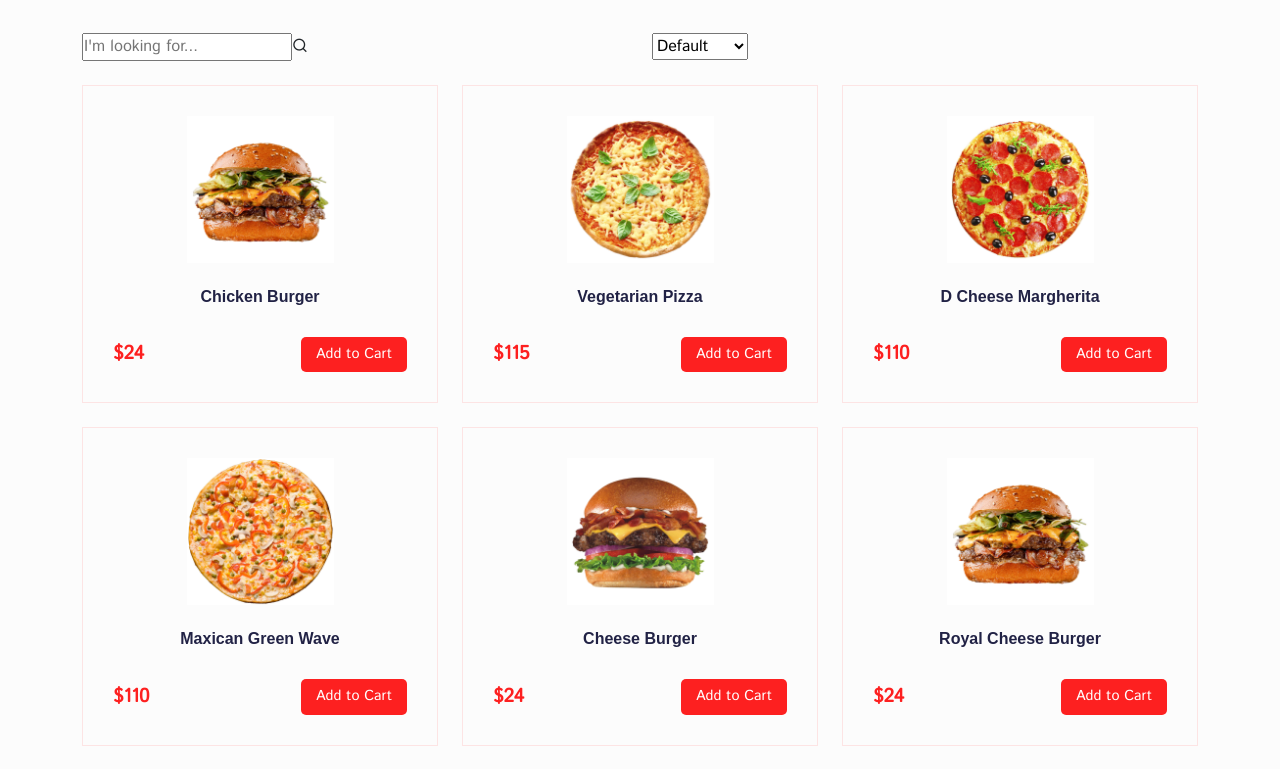
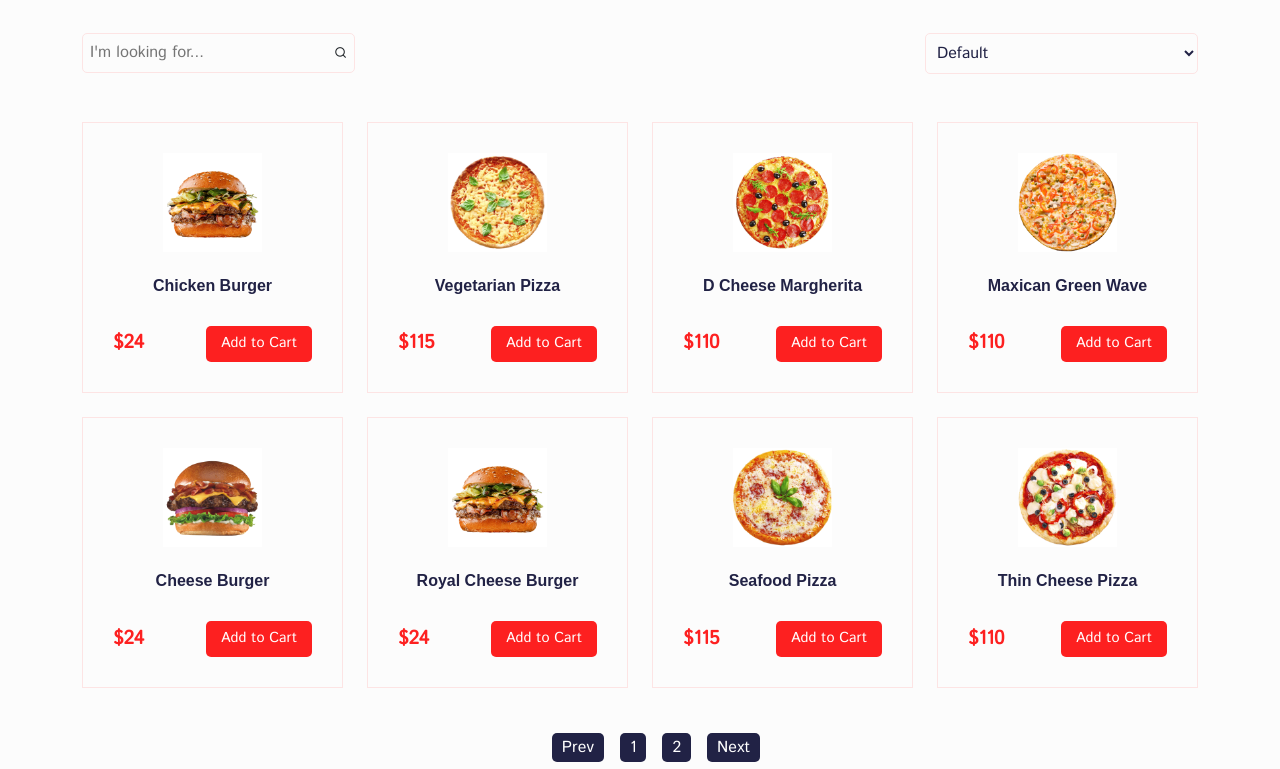
Before and after one commit to Aziz3010/food-delivery, a React (Create React App) app: page /foods in a window 1280 px wide. Shown: the part 360-1129 px from the top of the page. Built offline with nearby package versions, Linux system fonts and the light colour scheme; a web font is replaced by a local one.

Commit message:
add some section

```diff
--- a/package.json
+++ b/package.json
@@ -11,6 +11,7 @@
     "bootstrap": "^5.2.0-beta1",
     "react": "^18.2.0",
     "react-dom": "^18.2.0",
+    "react-paginate": "^8.1.3",
     "react-redux": "^8.0.2",
     "react-router-dom": "^6.3.0",
     "react-scripts": "5.0.1",
--- a/src/pages/AllFoods.jsx
+++ b/src/pages/AllFoods.jsx
@@ -1,11 +1,33 @@
-import React from 'react';
+import React, { useState } from 'react';
 import Helmet from '../components/Helmet/Helmet';
 import { Container, Row, Col } from 'reactstrap';
 import CommonSection from '../components/UI/common-section/CommonSection';
 import products from '../assets/fake-data/products';
 import ProductCart from '../components/UI/product-card/ProductCard';
+import '../styles/all-foods.css';
+import ReactPaginate from 'react-paginate';
 
 const AllFoods = () => {
+  const [searchTerm, setSearchTerm] = useState('');
+  const [pageNumber, setPageNumber] = useState(0);
+  const searchedProducts = products.filter( (item) => {
+    let filteredProduct = null;
+    if(item.title.toLowerCase().includes(searchTerm.toLowerCase()) ) {
+      return filteredProduct = item;
+    } else if(searchTerm === '') {
+      return filteredProduct = products;
+    }
+    return filteredProduct;
+  })
+  const productPerPage = 8;
+  const visitedPage = pageNumber * productPerPage;
+  const displayPage = searchedProducts.slice(visitedPage, visitedPage + productPerPage);
+  const pageCount = Math.ceil(searchedProducts.length / productPerPage);
+
+  const changePage = ({selected}) => {
+    setPageNumber(selected)
+  }
+
   return (
     <>
       <Helmet title='Foods' >
@@ -14,16 +36,17 @@ const AllFoods = () => {
         <section>
           <Container>
             <Row>
+
               <Col lg='6' md='6' sm='6'>
-                <div className="search_widget">
-                  <input type="text" placeholder="I'm looking for..." />
+                <div className="search_widget w-50">
+                  <input value={searchTerm} onChange={(e)=>{setSearchTerm(e.target.value)}} type="text" placeholder="I'm looking for..." />
                   <span><i className='ri-search-line'></i></span>
                 </div>
               </Col>
 
-              <Col lg='6' md='6' sm='6'>
-                <div className="sorting_widget">
-                  <select>
+              <Col lg='6' md='6' sm='6' className='mb-4'>
+                <div className="sorting_widget text-end">
+                  <select className='w-50'>
                     <option>Default</option>
                     <option value="ascending">A-Z</option>
                     <option value="decending">Z-A</option>
@@ -33,13 +56,23 @@ const AllFoods = () => {
                 </div>
               </Col>
 
-              {
-                products.map((item, index)=> (
-                  <Col lg='4' md='6' sm='6' key={index} className='mt-4' >
+              { displayPage.map((item, index)=> (
+                  <Col lg='3' md='4' sm='6' key={index} className='mt-4' >
                     <ProductCart product={item} />
                   </Col>
-                ))
-              }
+              )) }
+
+              {/*  Paginate  */}
+              <div>
+                <ReactPaginate
+                  pageCount={pageCount}
+                  onPageChange={changePage}
+                  previousLabel='Prev'
+                  nextLabel='Next'
+                  containerClassName='paginationBttns'
+                  breakLabel='...'
+                />
+              </div>
 
             </Row>
           </Container>
@@ -49,4 +82,4 @@ const AllFoods = () => {
   )
 }
 
-export default AllFoods
+export default AllFoods;
--- a/src/pages/FoodDetails.jsx
+++ b/src/pages/FoodDetails.jsx
@@ -1,6 +1,8 @@
 import React from 'react';
 import Helmet from '../components/Helmet/Helmet';
 import { Container, Row, Col } from 'reactstrap';
+import products from '../assets/fake-data/products';
+import { useParams } from 'react-router-dom';
 
 const FoodDetails = () => {
   return (
--- /dev/null
+++ b/src/styles/all-foods.css
@@ -0,0 +1,88 @@
+.search_widget {
+    display: flex;
+    align-items: center;
+    justify-content: space-between;
+    padding: 7px;
+    border: 1px solid #fde4e4;
+    border-radius: 5px;
+}
+
+.search_widget input {
+    border: none;
+    outline: none;
+    width: 100%;
+    background-color: transparent;
+}
+
+.search_widget span i {
+    margin: 0;
+    padding: 0;
+    font-size: 0.8rem;
+}
+
+.sorting_widget select {
+    padding: 7px;
+    border: 1px solid #fde4e4;
+    border-radius: 5px;
+    color: #212245;
+    outline: none;
+    cursor: pointer;
+    background-color: transparent;
+}
+
+.sorting_widget select option {
+    background-color: #fcfcfc;
+}
+
+.paginationBttns {
+    display: flex;
+    justify-content: center;
+    align-items: center;
+    list-style: none;
+    margin-top: 3rem;
+}
+
+.paginationBttns li {
+    margin: 0 8px;
+    color: #fff;
+}
+
+.paginationBttns li a {
+    background-color: #212245;
+    text-decoration: none;
+    border-radius: 5px;
+    text-align: center;
+    padding: 3px 10px;
+    color: #fff;
+    transition: background-color .3s;
+}
+
+.paginationBttns li a:hover {
+    background-color: #fd2020;
+}
+
+@media only screen and (max-width: 991px) {
+    section .search_widget {
+        width: 75% !important;
+    }
+
+    section .sorting_widget select {
+        width: 75% !important;
+    }
+}
+
+@media only screen and (max-width: 767px) {
+    section .search_widget {
+        width: 100% !important;
+    }
+
+    section .sorting_widget select {
+        width: 100% !important;
+    }
+}
+
+@media only screen and (max-width: 576px) {
+    section .search_widget {
+        margin-bottom: 20px;
+    }
+}
```
Also changed, not shown: 1 other file (tests, documents, lock files or other folders).
